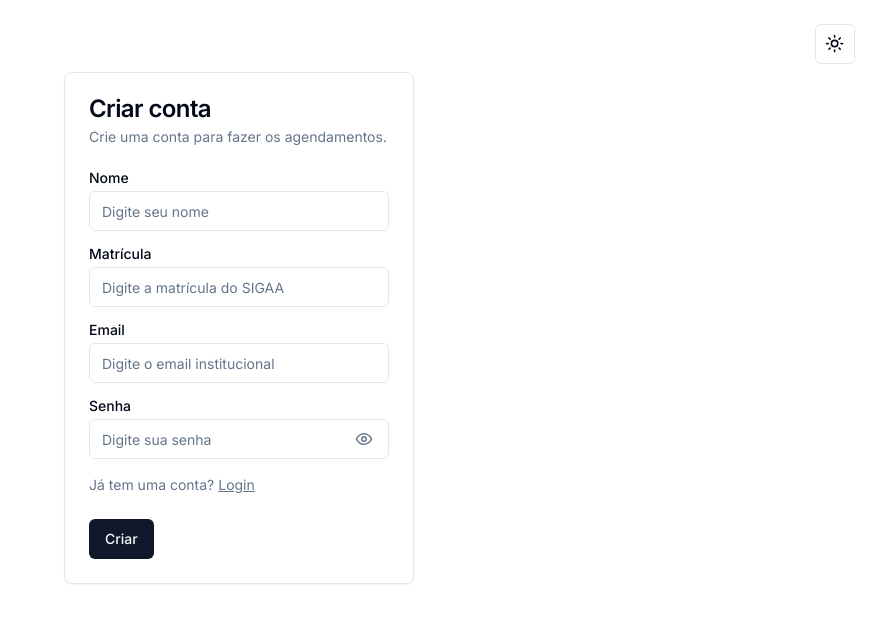
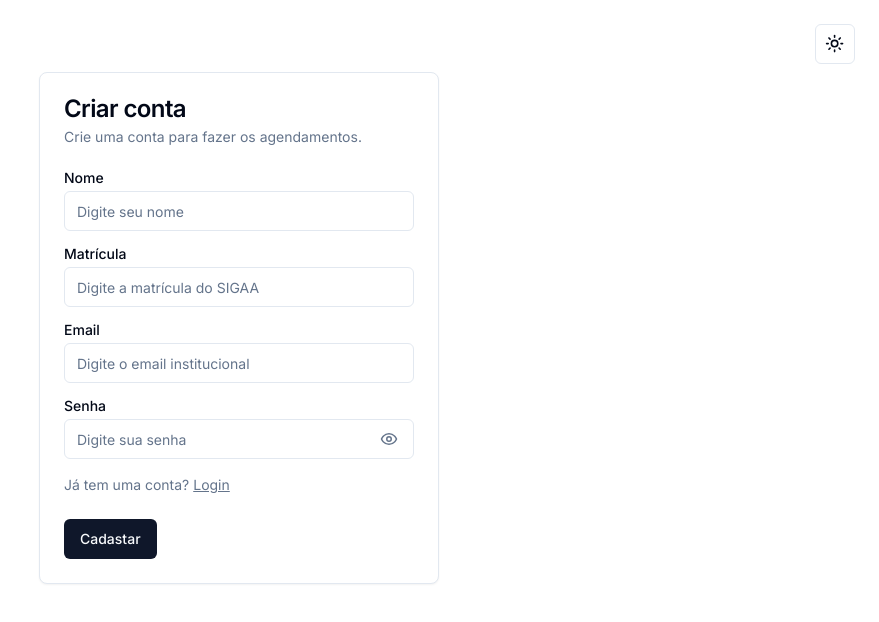
Before and after one commit to JezzDiego/SportsReservation, a Next.js app: page /register in a window 1280 px wide. Shown: the top 622 px of the page, without its empty margins (401-1280 px from the left). Built offline with nearby package versions, Linux system fonts and the light colour scheme.

Commit message:
Refactor login and registration pages

```diff
--- a/src/app/layout.tsx
+++ b/src/app/layout.tsx
@@ -1,7 +1,7 @@
 import type { Metadata } from "next";
 import { Inter } from "next/font/google";
 import "../styles/globals.css";
-import { ThemeProvider } from "@/components/theme-provider";
+import { ThemeProvider } from "@/contexts/theme-provider";
 import ToggleTheme from "@/components/custom/Theme/ToggleTheme";
 
 const inter = Inter({ subsets: ["latin"] });
--- a/src/app/login/page.tsx
+++ b/src/app/login/page.tsx
@@ -1,5 +1,41 @@
-import LoginCard from "@/components/custom/Login/LoginCard";
+import AccountCard from "@/components/custom/AccountCard";
+import ShowPassword from "@/components/custom/AccountCard/PasswordInput";
+import { Button } from "@/components/ui/button";
+import { CardDescription } from "@/components/ui/card";
+import { Input } from "@/components/ui/input";
+import { Label } from "@/components/ui/label";
 
 export default function Home() {
-  return <LoginCard />;
+  return (
+    <AccountCard
+      title="Login"
+      description="Faça o login com a sua conta para fazer um agendamento."
+      footer={<Footer />}
+    >
+      <form>
+        <div className="grid w-full items-center gap-4">
+          <div className="flex flex-col space-y-1.5">
+            <Label htmlFor="email">Email</Label>
+            <Input id="email" placeholder="Digite seu email" />
+          </div>
+          <div className="flex flex-col space-y-1.5">
+            <Label htmlFor="password">Senha</Label>
+            <div className="relative">
+              <ShowPassword />
+            </div>
+          </div>
+        </div>
+      </form>
+      <div className="mt-4">
+        <CardDescription>
+          Ainda não tenha uma conta?{" "}
+          <a className="underline" href="/register">
+            Registre-se
+          </a>
+        </CardDescription>
+      </div>
+    </AccountCard>
+  );
 }
+
+const Footer = () => <Button>Entrar</Button>;
--- a/src/app/register/page.tsx
+++ b/src/app/register/page.tsx
@@ -1,5 +1,54 @@
-import RegisterCard from "@/components/custom/Register/RegisterCard";
+import AccountCard from "@/components/custom/AccountCard";
+import PasswordInput from "@/components/custom/AccountCard/PasswordInput";
+import { Button } from "@/components/ui/button";
+import { CardDescription } from "@/components/ui/card";
+import { Input } from "@/components/ui/input";
+import { Label } from "@/components/ui/label";
 
 export default function Home() {
-  return <RegisterCard />;
+  return (
+    <AccountCard
+      title="Criar conta"
+      description="Crie uma conta para fazer os agendamentos."
+      footer={<Footer />}
+    >
+      <form>
+        <div className="grid w-full items-center gap-4">
+          <div className="flex flex-col space-y-1.5">
+            <Label htmlFor="name">Nome</Label>
+            <Input id="name" placeholder="Digite seu nome" />
+          </div>
+          <div className="flex flex-col space-y-1.5">
+            <Label htmlFor="code">Matrícula</Label>
+            <Input
+              className="remove-arrow"
+              id="code"
+              type="number"
+              placeholder="Digite a matrícula do SIGAA"
+            />
+          </div>
+          <div className="flex flex-col space-y-1.5">
+            <Label htmlFor="email">Email</Label>
+            <Input id="email" placeholder="Digite o email institucional" />
+          </div>
+          <div className="flex flex-col space-y-1.5">
+            <Label htmlFor="password">Senha</Label>
+            <div className="relative">
+              <PasswordInput />
+            </div>
+          </div>
+        </div>
+      </form>
+      <div className="mt-4">
+        <CardDescription>
+          Já tem uma conta?{" "}
+          <a className="underline" href="/login">
+            Login
+          </a>
+        </CardDescription>
+      </div>
+    </AccountCard>
+  );
 }
+
+const Footer = () => <Button>Cadastar</Button>;
--- a/src/components/custom/Shared/ShowPassword.tsx
+++ b/src/components/custom/AccountCard/PasswordInput.tsx
@@ -5,7 +5,7 @@ import { EyeIcon, EyeOffIcon } from "lucide-react";
 import { Button } from "@/components/ui/button";
 import { Input } from "@/components/ui/input";
 
-export default function ShowPassword() {
+export default function PasswordInput() {
   const [showPassword, setShowPassword] = useState(false);
   return (
     <>
--- /dev/null
+++ b/src/components/custom/AccountCard/index.tsx
@@ -0,0 +1,37 @@
+import {
+  Card,
+  CardContent,
+  CardDescription,
+  CardFooter,
+  CardHeader,
+  CardTitle,
+} from "@/components/ui/card";
+import { Button } from "@/components/ui/button";
+import { Input } from "@/components/ui/input";
+import { Label } from "@/components/ui/label";
+import ShowPassword from "./PasswordInput";
+
+type AccountCardProps = {
+  title: string;
+  description: string;
+  children: React.ReactNode;
+  footer: React.ReactNode;
+};
+
+export default function AccountCard({
+  title,
+  description,
+  children,
+  footer,
+}: AccountCardProps) {
+  return (
+    <Card className="max-w-[400px] min-w-[272px] m-auto">
+      <CardHeader>
+        <CardTitle>{title}</CardTitle>
+        <CardDescription>{description}</CardDescription>
+      </CardHeader>
+      <CardContent>{children}</CardContent>
+      <CardFooter className="flex justify-between">{footer}</CardFooter>
+    </Card>
+  );
+}
--- a/src/components/custom/Login/LoginCard.tsx
+++ /dev/null
@@ -1,52 +0,0 @@
-import {
-  Card,
-  CardContent,
-  CardDescription,
-  CardFooter,
-  CardHeader,
-  CardTitle,
-} from "@/components/ui/card";
-import { Button } from "@/components/ui/button";
-import { Input } from "@/components/ui/input";
-import { Label } from "@/components/ui/label";
-import ShowPassword from "../Shared/ShowPassword";
-
-export default function LoginCard() {
-  return (
-    <Card className="max-w-[350px] min-w-[272px] m-auto">
-      <CardHeader>
-        <CardTitle>Login</CardTitle>
-        <CardDescription>
-          Faça o login com a sua conta para fazer um agendamento.
-        </CardDescription>
-      </CardHeader>
-      <CardContent>
-        <form>
-          <div className="grid w-full items-center gap-4">
-            <div className="flex flex-col space-y-1.5">
-              <Label htmlFor="email">Email</Label>
-              <Input id="email" placeholder="Digite seu email" />
-            </div>
-            <div className="flex flex-col space-y-1.5">
-              <Label htmlFor="password">Senha</Label>
-              <div className="relative">
-                <ShowPassword />
-              </div>
-            </div>
-          </div>
-        </form>
-        <div className="mt-4">
-          <CardDescription>
-            Ainda não tenha uma conta?{" "}
-            <a className="underline" href="/register">
-              Registre-se
-            </a>
-          </CardDescription>
-        </div>
-      </CardContent>
-      <CardFooter className="flex justify-between">
-        <Button>Entrar</Button>
-      </CardFooter>
-    </Card>
-  );
-}
--- a/src/components/custom/Register/RegisterCard.tsx
+++ /dev/null
@@ -1,65 +0,0 @@
-import {
-  Card,
-  CardContent,
-  CardDescription,
-  CardFooter,
-  CardHeader,
-  CardTitle,
-} from "@/components/ui/card";
-import { Button } from "@/components/ui/button";
-import { Input } from "@/components/ui/input";
-import { Label } from "@/components/ui/label";
-import ShowPassword from "../Shared/ShowPassword";
-
-export default function RegisterCard() {
-  return (
-    <Card className="w-[350px] m-auto">
-      <CardHeader>
-        <CardTitle>Criar conta</CardTitle>
-        <CardDescription>
-          Crie uma conta para fazer os agendamentos.
-        </CardDescription>
-      </CardHeader>
-      <CardContent>
-        <form>
-          <div className="grid w-full items-center gap-4">
-            <div className="flex flex-col space-y-1.5">
-              <Label htmlFor="name">Nome</Label>
-              <Input id="name" placeholder="Digite seu nome" />
-            </div>
-            <div className="flex flex-col space-y-1.5">
-              <Label htmlFor="code">Matrícula</Label>
-              <Input
-                className="remove-arrow"
-                id="code"
-                type="number"
-                placeholder="Digite a matrícula do SIGAA"
-              />
-            </div>
-            <div className="flex flex-col space-y-1.5">
-              <Label htmlFor="email">Email</Label>
-              <Input id="email" placeholder="Digite o email institucional" />
-            </div>
-            <div className="flex flex-col space-y-1.5">
-              <Label htmlFor="password">Senha</Label>
-              <div className="relative">
-                <ShowPassword />
-              </div>
-            </div>
-          </div>
-        </form>
-        <div className="mt-4">
-          <CardDescription>
-            Já tem uma conta?{" "}
-            <a className="underline" href="/login">
-              Login
-            </a>
-          </CardDescription>
-        </div>
-      </CardContent>
-      <CardFooter className="flex justify-between">
-        <Button>Criar</Button>
-      </CardFooter>
-    </Card>
-  );
-}
```
Also changed, not shown: src/contexts/theme-provider.tsx (renamed from src/components/theme-provider.tsx).
